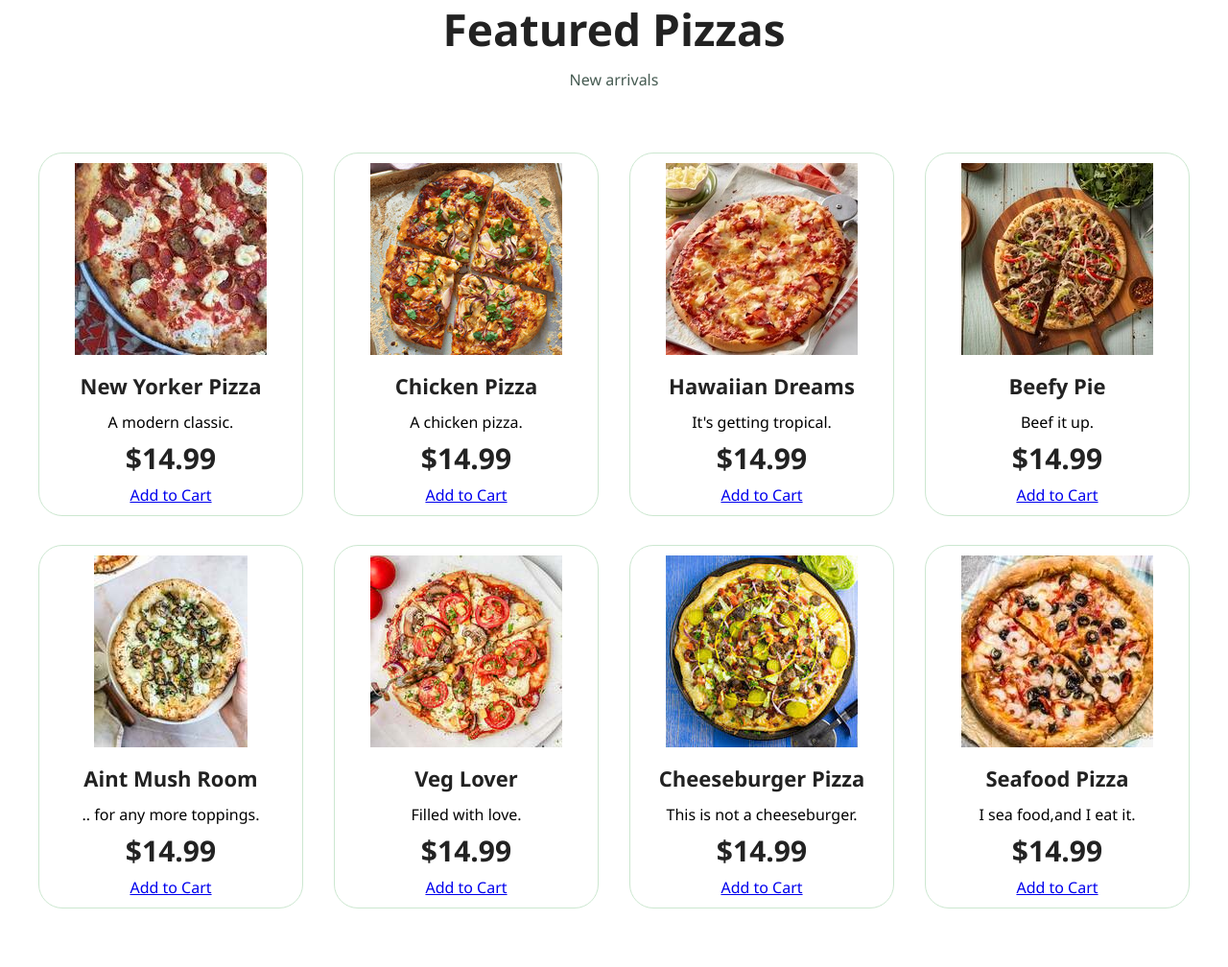
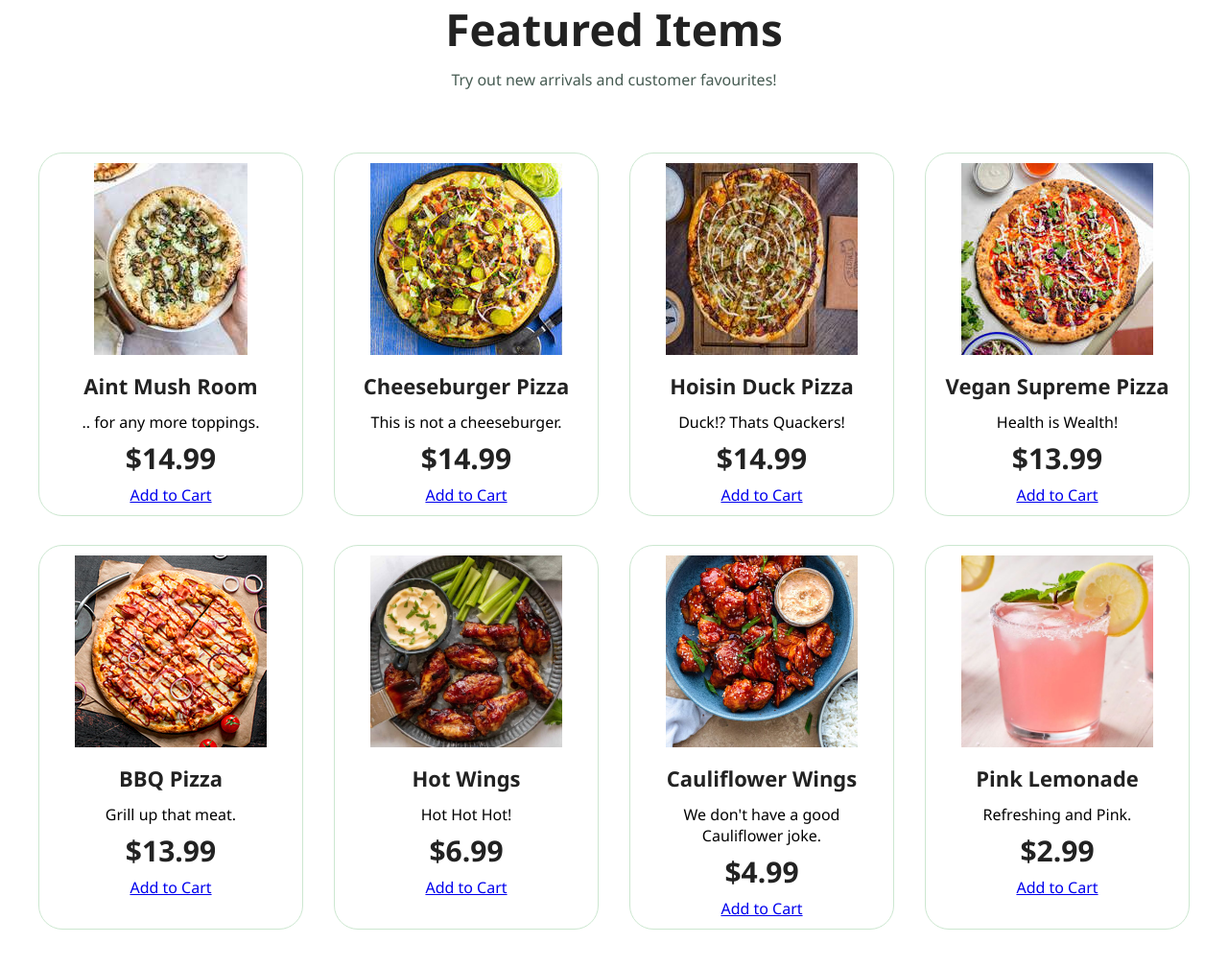
Before and after one commit to JoshNarindra/Pizza-Web-Application, a plain HTML site: page index.html in a window 1280 px wide. Shown: the part 472-1480 px from the top of the page at 96% size. Drawn offline with Linux system fonts and the light colour scheme.

Commit message:
Added functionality to front page.

```diff
--- a/index.html
+++ b/index.html
@@ -41,91 +41,91 @@
 
                 <!-- Featured Pizzas -->
                 <section id="product1" class="sectionp1">
-                    <h2>Featured Pizzas</h2>
-                    <p>New arrivals</p>
+                    <h2>Featured Items</h2>
+                    <p>Try out new arrivals and customer favourites!</p>
                     <div class="pro-container">
-                        <!--Product New York Pizza-->
-                        <div class="pro">
-                            <img src="img/New Yorker Pizza.jpg" alt="">
-                            <div class="desc">
-                                <h5>New Yorker Pizza</h5>
-                                <span>A modern classic.</span>
-                                <h4>$14.99</h4>
-                            </div>
-                            <a href="#">Add to Cart</a>
-                        </div>
-                        <!--Product Chicken Pizza-->
-                        <div class="pro">
-                            <img src="img/Chicken Pizza.jpg" alt="">
-                            <div class="desc">
-                                <h5>Chicken Pizza</h5>
-                                <span>A chicken pizza.</span>
-                                <h4>$14.99</h4>
-                            </div>
-                            <a href="#">Add to Cart</a>
-                        </div>
-                        <!--Product Hawaiian Pizza-->
-                        <div class="pro">
-                            <img src="img/Hawaiian Pizza.jpg" alt="">
-                            <div class="desc">
-                                <h5>Hawaiian Dreams</h5>
-                                <span>It's getting tropical.</span>
-                                <h4>$14.99</h4>
-                            </div>
-                            <a href="#">Add to Cart</a>
-                        </div>
-                        <!--Product Beef Pepper Pizza-->
-                        <div class="pro">
-                            <img src="img/Beef Pepper Pizza.jpg" alt="">
-                            <div class="desc">
-                                <h5>Beefy Pie</h5>
-                                <span>Beef it up.</span>
-                                <h4>$14.99</h4>
-                            </div>
-                            <a href="#">Add to Cart</a>
-                        </div>
                         <!--Product Mushroom Pizza-->
                         <div class="pro">
-                            <img src="img/The Mushroom Pizza.jpg" alt="">
+                            <img src="img/The Mushroom Pizza.jpg" alt="" onclick="window.location.href='mushroompizza.html'">
                             <div class="desc">
                                 <h5>Aint Mush Room</h5>
                                 <span>.. for any more toppings.</span>
                                 <h4>$14.99</h4>
                             </div>
-                            <a href="#">Add to Cart</a>
-                        </div>
-                        <!--Product Vegeterian Pizza-->
-                        <div class="pro">
-                            <img src="img/Vegeterian Pizza.jpg" alt="">
-                            <div class="desc">
-                                <h5>Veg Lover</h5>
-                                <span>Filled with love.</span>
-                                <h4>$14.99</h4>
-                            </div>
-                            <a href="#">Add to Cart</a>
+                            <a href="mushroompizza.html">Add to Cart</a>
                         </div>
                         <!--Product Cheeseburger Pizza-->
                         <div class="pro">
-                            <img src="img/cheeseburger.jpg" alt="">
+                            <img src="img/cheeseburger.jpg" alt="" onclick="window.location.href = 'cheeseburgerpizza.html'">
                             <div class="desc">
                                 <h5>Cheeseburger Pizza</h5>
                                 <span>This is not a cheeseburger.</span>
                                 <h4>$14.99</h4>
                             </div>
-                            <a href="#">Add to Cart</a>
+                            <a href="cheeseburgerpizza.html">Add to Cart</a>
                         </div>
-                        <!--Product Seafood Pizza-->
+                        <!--Product Hoisin Duck Pizza-->
                         <div class="pro">
-                            <img src="img/seafoodpizza.jpg" alt="">
+                            <img src="img/hoisinduckpizza.jpg" alt="" onclick="window.location.href = 'hoisinduckpizza.html'">
                             <div class="desc">
-                                <h5>Seafood Pizza</h5>
-                                <span>I sea food,and I eat it.</span>
+                                <h5>Hoisin Duck Pizza</h5>
+                                <span>Duck!? Thats Quackers!</span>
                                 <h4>$14.99</h4>
                             </div>
                             <a href="#">Add to Cart</a>
                         </div>
+                        <!--Product Vegan Pizza-->
+                        <div class="pro">
+                            <img src="img/vegan.jpg" alt="" onclick="window.location.href = 'veganpizza.html'">
+                            <div class="desc">
+                                <h5>Vegan Supreme Pizza</h5>
+                                <span>Health is Wealth!</span>
+                                <h4>$13.99</h4>
+                            </div>
+                            <a href="veganpizza.html">Add to Cart</a>
+                        </div>
+                        <!--Product BBQ Pizza-->
+                        <div class="pro">
+                            <img src="img/barbecuepizza.jpg" alt="" onclick="window.location.href = 'bbqpizza.html'">
+                            <div class="desc">
+                                <h5>BBQ Pizza</h5>
+                                <span>Grill up that meat.</span>
+                                <h4>$13.99</h4>
+                            </div>
+                            <a href="bbqpizza.html">Add to Cart</a>
+                        </div>
+                        <!--Product Chicken Wings-->
+                        <div class="pro">
+                            <img src="img/spicywings.jpg" width="200" height="200" alt="" onclick="window.location.href = 'chickenwings.html'">
+                            <div class="desc">
+                                <h5>Hot Wings</h5>
+                                <span>Hot Hot Hot!</span>
+                                <h4>$6.99</h4>
+                            </div>
+                            <a href="chickenwings.html">Add to Cart</a>
+                        </div>
+                        <!--Product Cauliflower Wings-->
+                        <div class="pro">
+                            <img src="img/CauliflowerWings.jpg" width="200" height="200" alt="" onclick="window.location.href = 'cauliflowerwings.html'">
+                            <div class="desc">
+                                <h5>Cauliflower Wings</h5>
+                                <span>We don't have a good Cauliflower joke.</span>
+                                <h4>$4.99</h4>
+                            </div>
+                            <a href="cauliflowerwings.html">Add to Cart</a>
+                        </div>
+                        <!--Product Pink Lemonade-->
+                        <div class="pro">
+                            <img src="img/pinklemonade.jpg" width="200" height="200" alt="" onclick="window.location.href = 'pinklemonade.html'">
+                            <div class="desc">
+                                <h5>Pink Lemonade</h5>
+                                <span>Refreshing and Pink.</span>
+                                <h4>$2.99</h4>
+                            </div>
+                            <a href="pinklemonade.html">Add to Cart</a>
+                        </div>
                     </div>
-                </section>
+</section>
 
                 <!-- Link to Javascript. -->
                 <script src="script.js"></script>
```
